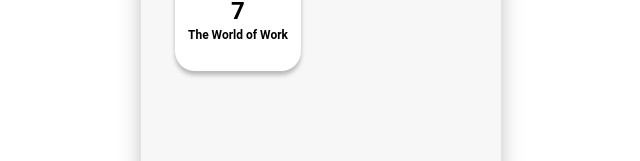
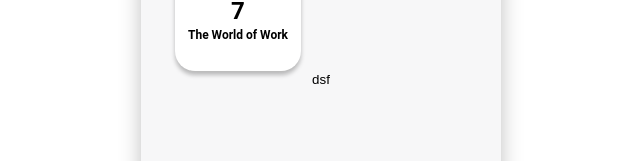
Before and after one commit to HACK-EDUTECH/HACK-EDUTECH-Front, a React (Create React App) app: page /choice in a window 1280 px wide. Shown: the part 541-702 px from the top of the page, without its empty margins (319-959 px from the left). Built offline with nearby package versions, Linux system fonts and the light colour scheme.

Commit message:
Feat : 파이어베이스 연결

```diff
--- a/package.json
+++ b/package.json
@@ -6,6 +6,7 @@
     "@testing-library/jest-dom": "^5.16.5",
     "@testing-library/react": "^13.4.0",
     "@testing-library/user-event": "^13.5.0",
+    "axios": "^1.4.0",
     "firebase": "^10.0.0",
     "react": "^18.2.0",
     "react-dom": "^18.2.0",
--- a/src/api/firebaseConfig.js
+++ b/src/api/firebaseConfig.js
@@ -1,6 +1,7 @@
 // Import the functions you need from the SDKs you need
 import { initializeApp } from "firebase/app";
 import { getAnalytics } from "firebase/analytics";
+import { getDatabase } from "firebase/database";
 
 // Your web app's Firebase configuration
 // For Firebase JS SDK v7.20.0 and later, measurementId is optional
@@ -18,3 +19,5 @@ const firebaseConfig = {
 // Initialize Firebase
 const app = initializeApp(firebaseConfig);
 const analytics = getAnalytics(app);
+
+export const db = getDatabase(app);
--- a/src/index.js
+++ b/src/index.js
@@ -7,9 +7,7 @@ import App from './App';
 
 const root = ReactDOM.createRoot(document.getElementById('root'));
 root.render(
-  <React.StrictMode>
     <App />
-  </React.StrictMode>
 );
 
 // If you want to start measuring performance in your app, pass a function
--- a/src/pages/choicePage/Choice.jsx
+++ b/src/pages/choicePage/Choice.jsx
@@ -2,8 +2,8 @@ import React from "react";
 import Header from "../../components/Header";
 import styled, { keyframes } from "styled-components";
 
-
-
+import { ref, child, get } from "firebase/database";
+import { db } from "../../api/firebaseConfig";
 import { useNavigate } from "react-router-dom";
 
 export default function Choice({ type }) {
@@ -19,6 +19,18 @@ export default function Choice({ type }) {
         "Animals Around Us",
         "The World of Work",
     ];
+
+    const readOne = () => {
+        const dbRef = ref(db);
+        get(child(dbRef, "/DATA_TABLE"))
+          .then(snapshot => {
+          if (snapshot.exists()) {
+            console.log(snapshot.val());
+          } else {
+            console.log("No data available");
+          }
+        })
+    }
 
     return (
         <div style={{ backgroundColor: "#F7F7F8" }}>
@@ -36,6 +48,7 @@ export default function Choice({ type }) {
                     </Cont>
                 ))}
             </Wrap>
+            <button onClick={readOne}>dsf</button>
         </div>
     );
 }
```
Also changed, not shown: 1 other file (tests, documents, lock files or other folders).
